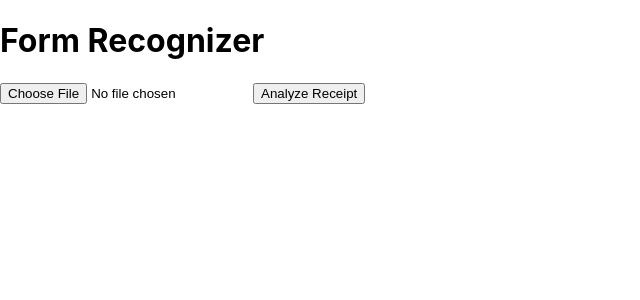
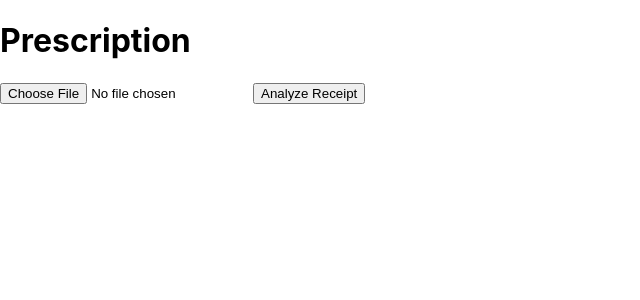
Before and after one commit to Srikantam-Bhavana/MediFind, a React (Create React App) app: page / in a window 1280 px wide. Shown: the top 300 px of the page, without its empty margins (0-640 px from the left). Built offline with nearby package versions, Linux system fonts and the light colour scheme.

Commit message:
Azure service

```diff
--- a/src/App.js
+++ b/src/App.js
@@ -4,7 +4,7 @@ import ReceiptAnalyzer from './ReceiptAnalyzer';
 function App() {
   return (
     <div className="App">
-      <h1>Form Recognizer</h1>
+      <h1>Prescription </h1>
       <ReceiptAnalyzer />
     </div>
   );
```
